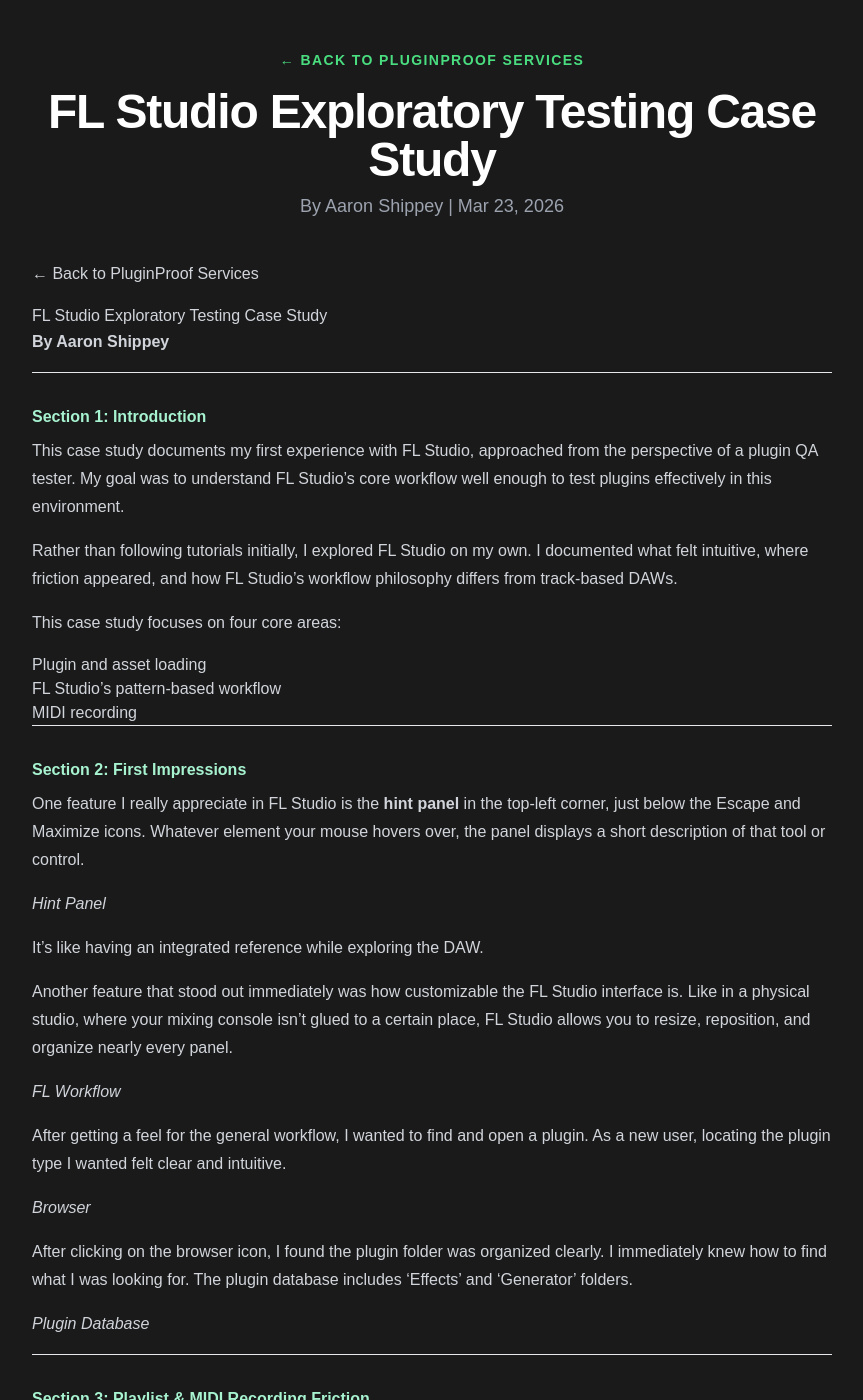
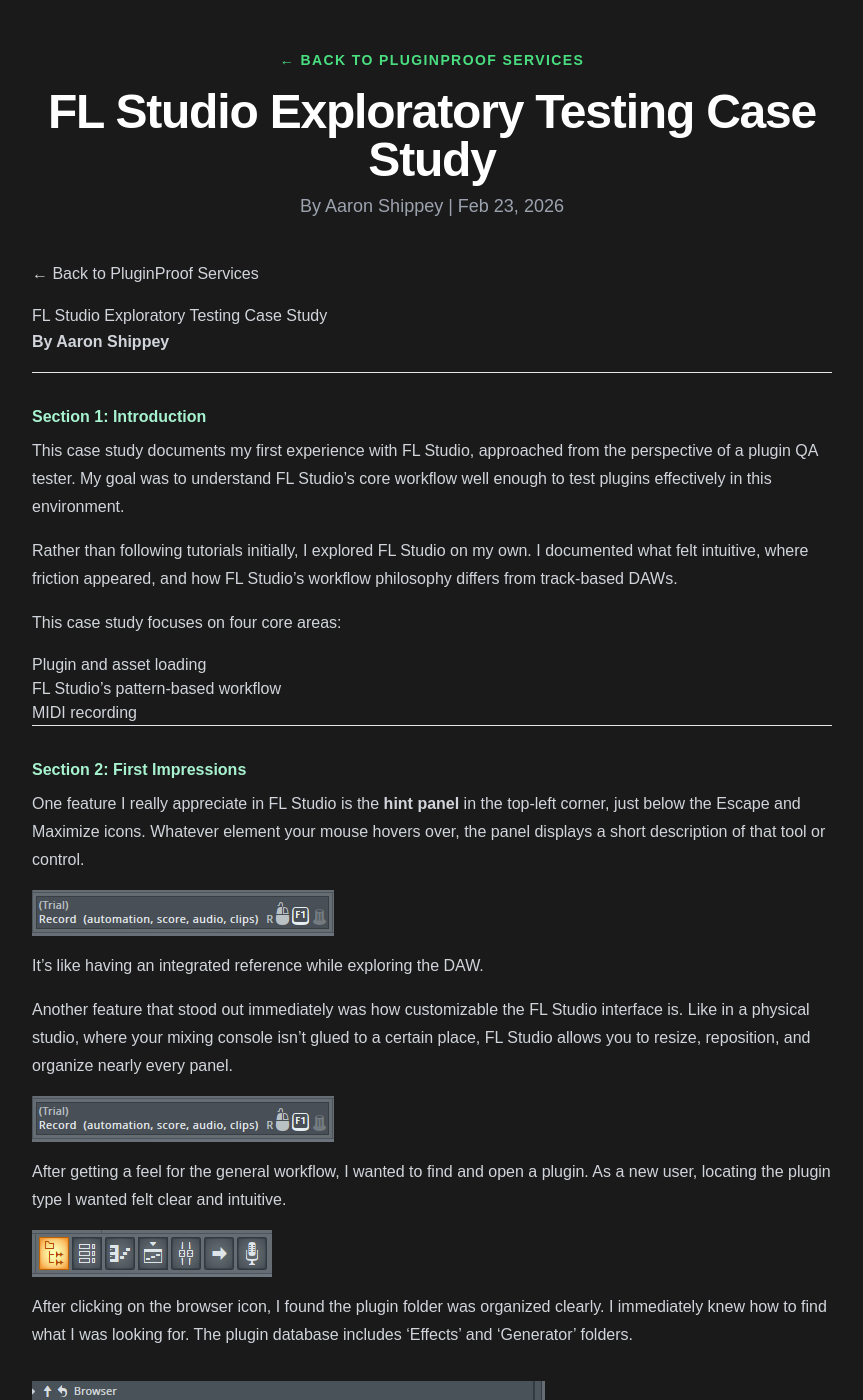
Before and after one commit to devAaron92/myWebsite, a Jekyll site: the page built from _posts/2026-02-23-26-FLstudioCaseStudy.md, in a window 1280 px wide and 1400 px high. Shown: the whole window, without its empty margins (208-1071 px from the left). Built offline with Jekyll 4.4.1, drawn with Linux system fonts in a browser that asks for light colours; nearby versions of some CDN libraries; some of the changed text lies outside the part shown.

Commit message:
add images FLstudio.md

```diff
--- a/_posts/2026-02-23-26-FLstudioCaseStudy.md
+++ b/_posts/2026-02-23-26-FLstudioCaseStudy.md
@@ -28,22 +28,21 @@
 
 One feature I really appreciate in FL Studio is the **hint panel** in the top-left corner, just below the Escape and Maximize icons. Whatever element your mouse hovers over, the panel displays a short description of that tool or control.
 
-*Hint Panel*
+![Hint Panel](/myImages/Fl_Studio_Case_Study_Images/hint_panel.png)
 
 It’s like having an integrated reference while exploring the DAW.
 
 Another feature that stood out immediately was how customizable the FL Studio interface is. Like in a physical studio, where your mixing console isn’t glued to a certain place, FL Studio allows you to resize, reposition, and organize nearly every panel.
 
-*FL Workflow*
+![Hint Panel](/myImages/Fl_Studio_Case_Study_Images/hint_panel.png)
 
 After getting a feel for the general workflow, I wanted to find and open a plugin. As a new user, locating the plugin type I wanted felt clear and intuitive.
 
-*Browser*
+![Hint Panel](/myImages/Fl_Studio_Case_Study_Images/browser.png)
 
 After clicking on the browser icon, I found the plugin folder was organized clearly. I immediately knew how to find what I was looking for. The plugin database includes ‘Effects’ and ‘Generator’ folders.
 
-*Plugin Database*
-
+![Hint Panel](/myImages/Fl_Studio_Case_Study_Images/pluginDatabase.png)
 ---
 
 ## Section 3: Playlist & MIDI Recording Friction
```
Also changed, not shown: other parts of _posts/2026-02-23-26-FLstudioCaseStudy.md (+7 -7 lines).
